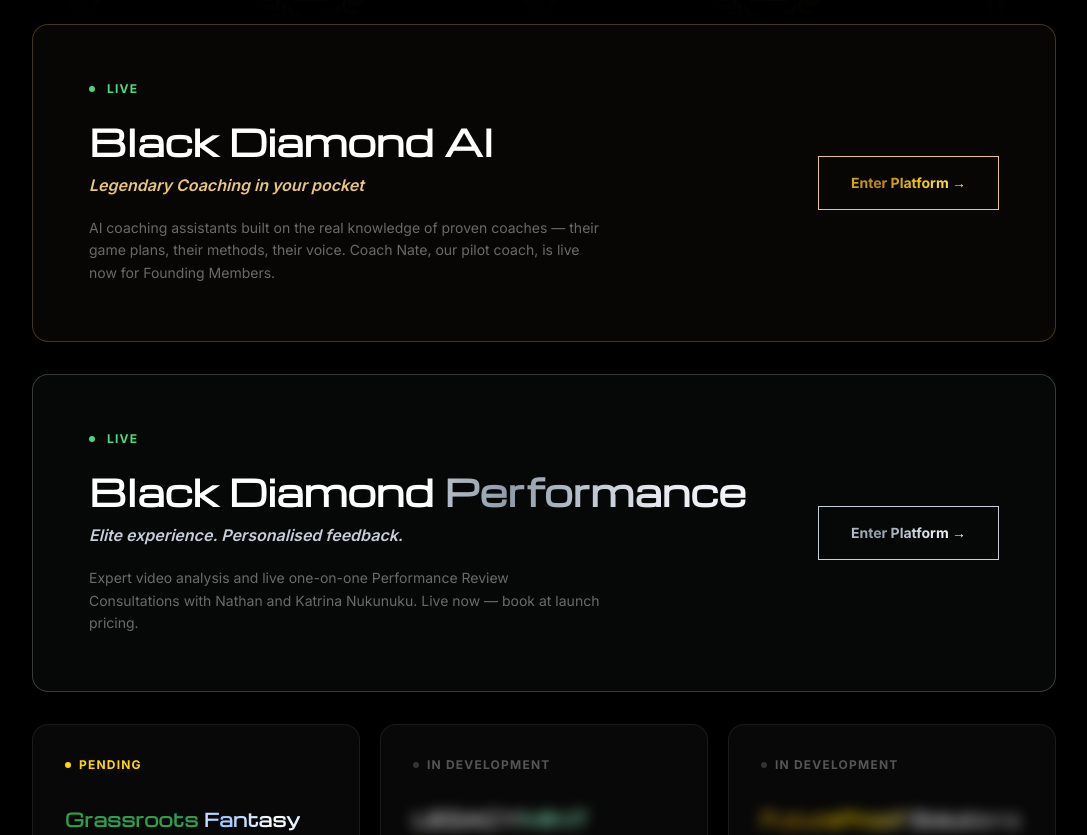
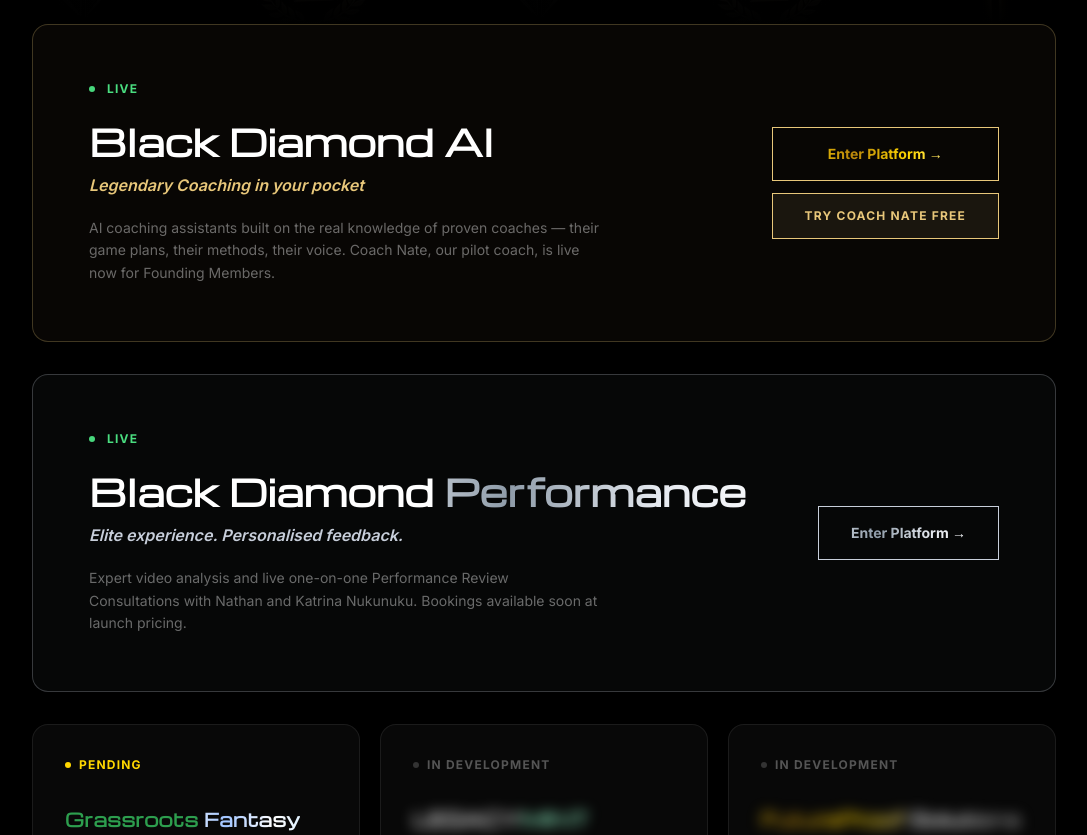
Before and after one commit to N8Nuks/blackdiamondlabs, a Next.js app: page /brands in a window 1280 px wide. Shown: the part 600-1435 px from the top of the page, without its empty margins (96-1183 px from the left). Built offline with nearby package versions, Linux system fonts and the light colour scheme.

Commit message:
Try Coach Nate free CTA on Home + Brands; BDP copy fix

```diff
--- a/app/brands/page.tsx
+++ b/app/brands/page.tsx
@@ -38,8 +38,8 @@ export default function Brands() {
     { name: 'LegacyMint', tagline: 'Your Legacy. Their Dream.', taglineColor: '#FFD700', desc: 'NFT fundraising platform — creating and sharing lasting digital legacies, stories, moments, and memories built to endure.', status: 'In Development', href: '#', accent: '#2596be', blur: true },
     { name: 'FutureProof Solutions', tagline: 'Built for what comes next.', taglineColor: '#C0C0C0', desc: "Diversification Education. In a fast changing environment, are you ready for what's next?", status: 'In Development', href: '#', accent: '#FFD700' , blur: true },
     { name: 'SnapTrack', tagline: 'Track every skill. Build every athlete.', taglineColor: '#C7CEDA', desc: 'Skill performance education app built for athletes who want to measure their development.', status: 'In Development', href: '#', accent: '#C7CEDA' , blur: true },
-    { name: 'Black Diamond AI', tagline: 'Legendary Coaching in your pocket', taglineColor: '#E8C77A', desc: 'AI coaching assistants built on the real knowledge of proven coaches — their game plans, their methods, their voice. Coach Nate, our pilot coach, is live now for Founding Members.', status: 'Live', href: '/bd-ai', accent: '#E8C77A' },
-    { name: 'Black Diamond Performance', tagline: 'Elite experience. Personalised feedback.', taglineColor: '#C7CEDA', desc: 'Expert video analysis and live one-on-one Performance Review Consultations with Nathan and Katrina Nukunuku. Live now — book at launch pricing.', status: 'Live', href: '/performance', accent: '#C7CEDA' },
+    { name: 'Black Diamond AI', tagline: 'Legendary Coaching in your pocket', taglineColor: '#E8C77A', desc: 'AI coaching assistants built on the real knowledge of proven coaches — their game plans, their methods, their voice. Coach Nate, our pilot coach, is live now for Founding Members.', status: 'Live', href: '/bd-ai', accent: '#E8C77A', cta2: { label: 'Try Coach Nate free', href: '/coach-nate' } },
+    { name: 'Black Diamond Performance', tagline: 'Elite experience. Personalised feedback.', taglineColor: '#C7CEDA', desc: 'Expert video analysis and live one-on-one Performance Review Consultations with Nathan and Katrina Nukunuku. Bookings available soon at launch pricing.', status: 'Live', href: '/performance', accent: '#C7CEDA' },
     { name: 'Stat-You Hub', tagline: 'Every stat. Every competition. One place.', taglineColor: '#C7CEDA', desc: 'A permanent digital profile for every athlete — every stat from every competition, across an entire career.', status: 'In Development', href: '#', accent: '#C7CEDA' , blur: true },
     { name: 'Sport-Tube', tagline: 'Live sport. For everyone.', taglineColor: '#F87171', desc: 'Live streaming built specifically for minor sports competitions — putting every game in front of every fan.', status: 'In Development', href: '#', accent: '#F87171' , blur: true },
   ]
@@ -99,9 +99,18 @@ export default function Brands() {
                   <p className="text-base font-semibold italic mb-5" style={{ color: brand.taglineColor }}>{brand.tagline}</p>
                   <p className="text-sm text-white/40 leading-relaxed max-w-lg">{brand.desc}</p>
                 </div>
-                <a href={brand.href} className="shrink-0 inline-flex items-center gap-3 border px-8 py-4 text-sm font-bold text-white hover:bg-white/5 transition-all duration-200" style={{ borderColor: brand.accent }}>
-                  <span style={{ background: brand.accent === '#C7CEDA' ? 'linear-gradient(90deg,#8E9BA8,#E6EAF0,#FFFFFF,#E6EAF0,#8E9BA8)' : 'linear-gradient(90deg,#B8860B,#FFD700,#FFF3C4,#FFD700,#B8860B)', backgroundSize: '200% auto', WebkitBackgroundClip: 'text', WebkitTextFillColor: 'transparent', backgroundClip: 'text', animation: 'shimmer 3s linear infinite' }}>Enter Platform →</span>
-                </a>
+                <div className="shrink-0 flex flex-col gap-3">
+                  <a href={brand.href} className="inline-flex items-center justify-center gap-3 border px-8 py-4 text-sm font-bold text-white hover:bg-white/5 transition-all duration-200" style={{ borderColor: brand.accent }}>
+                    <span style={{ background: brand.accent === '#C7CEDA' ? 'linear-gradient(90deg,#8E9BA8,#E6EAF0,#FFFFFF,#E6EAF0,#8E9BA8)' : 'linear-gradient(90deg,#B8860B,#FFD700,#FFF3C4,#FFD700,#B8860B)', backgroundSize: '200% auto', WebkitBackgroundClip: 'text', WebkitTextFillColor: 'transparent', backgroundClip: 'text', animation: 'shimmer 3s linear infinite' }}>Enter Platform →</span>
+                  </a>
+                  {(brand as any).cta2 && (
+                    <a href={(brand as any).cta2.href}
+                      className="inline-flex items-center justify-center border px-8 py-3.5 text-xs font-bold uppercase tracking-widest hover:bg-white/5 transition-all"
+                      style={{ borderColor: brand.accent, color: brand.accent, background: brand.accent + '14' }}>
+                      {(brand as any).cta2.label}
+                    </a>
+                  )}
+                </div>
               </div>
             )
           })}
```
